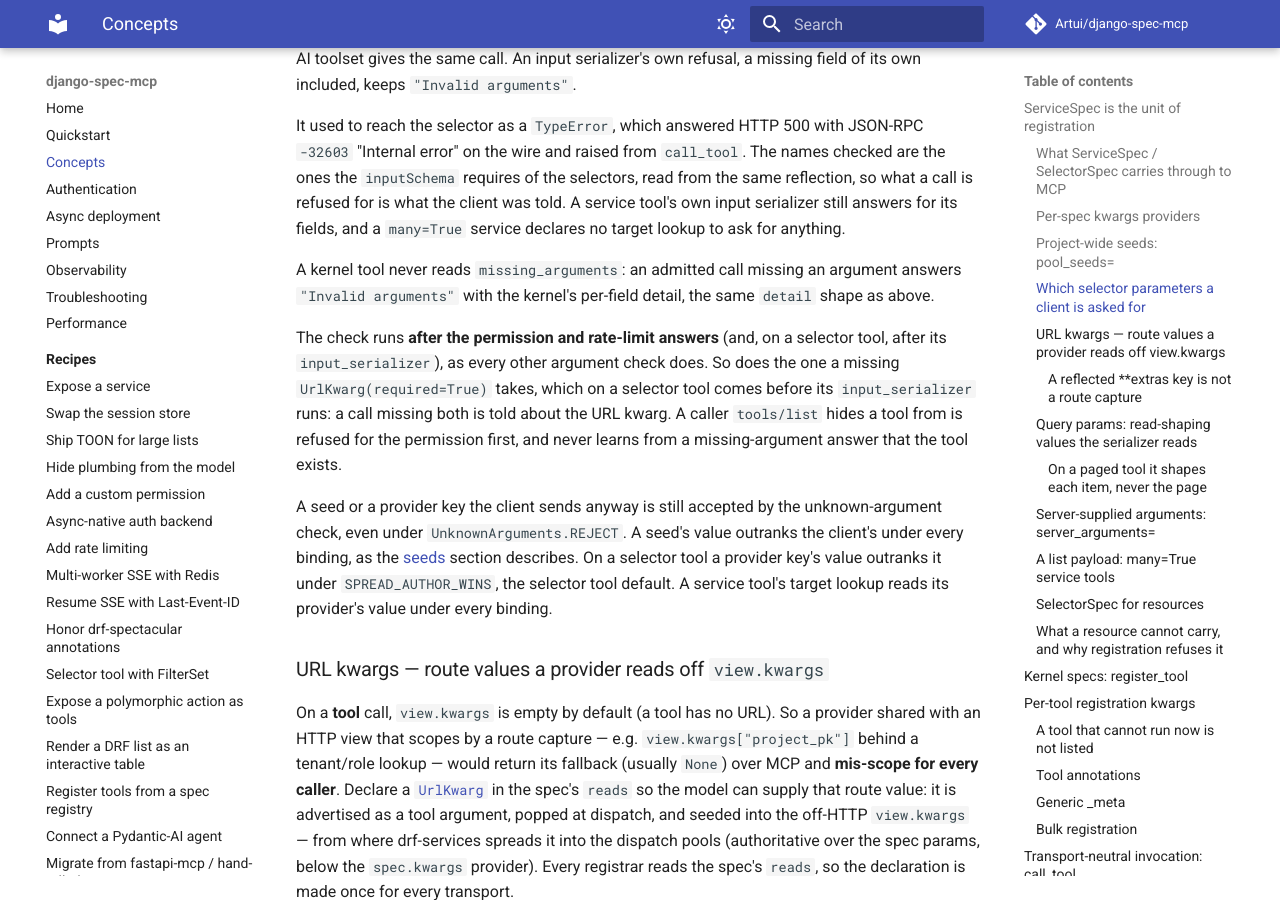
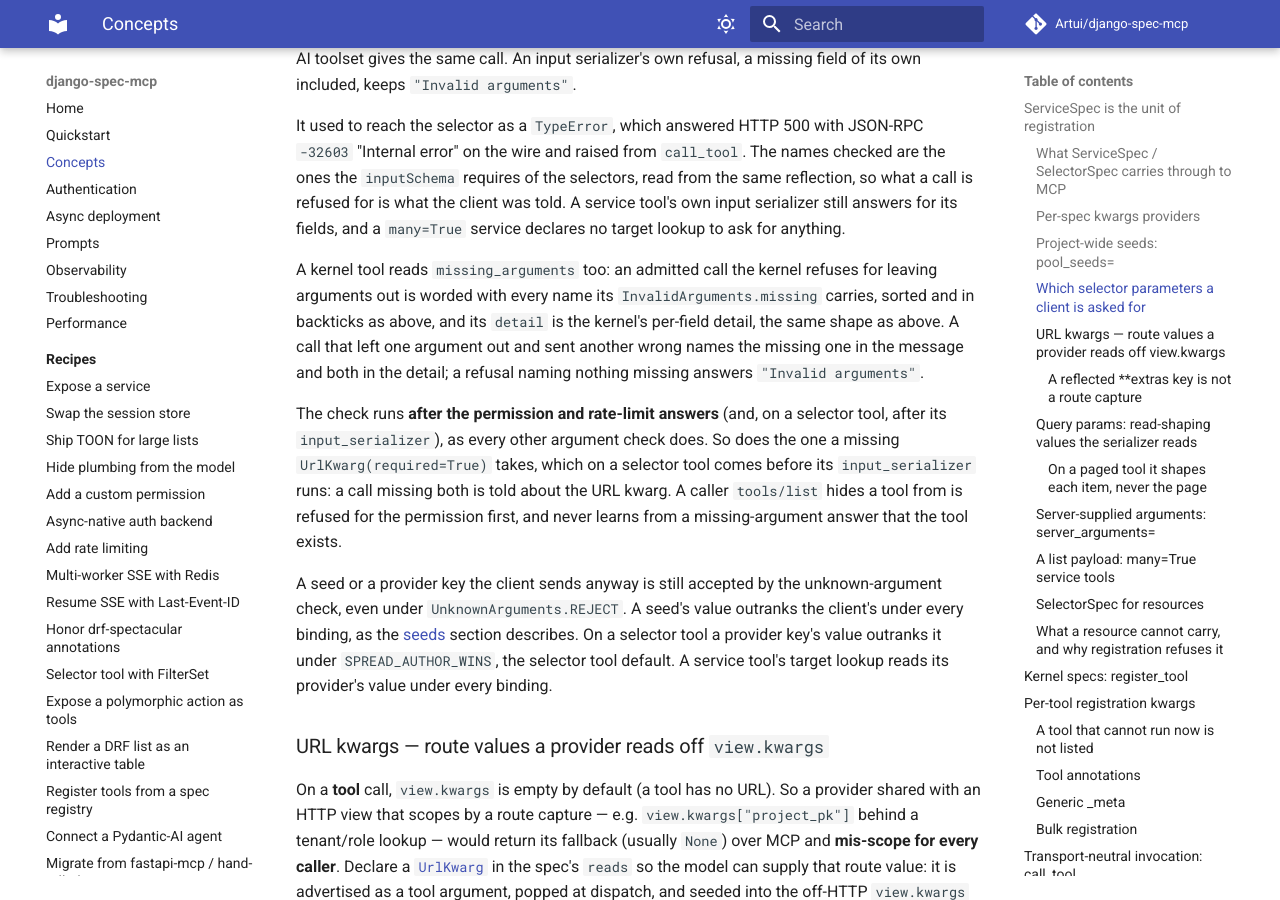
Before and after one commit to Artui/django-spec-mcp, an MkDocs documentation site: the page built from docs/concepts.md, in a window 1280 px wide and 900 px high, scrolled down 6247 px. Built offline with MkDocs 1.6.1 and Material for MkDocs 9.7.7, drawn with Linux system fonts in a browser that asks for light colours; comment, search, counter and statistics services are not loaded; some of the changed text lies outside the part shown.

Commit message:
Docs: a kernel tool words its missing arguments in missing_arguments
The concepts page said a kernel tool never reads the convention; it words
every name InvalidArguments.missing carries, and a refusal naming nothing
missing keeps the generic message, which the Validator-field test now
asserts.

Co-Authored-By: Claude Opus 5.5 <noreply@anthropic.com>

```diff
--- a/docs/concepts.md
+++ b/docs/concepts.md
@@ -318,9 +318,13 @@ from the same reflection, so what a call is refused for is what the client was
 told. A service tool's own input serializer still answers for its fields, and a
 `many=True` service declares no target lookup to ask for anything.
 
-A kernel tool never reads `missing_arguments`: an admitted call missing an
-argument answers `"Invalid arguments"` with the kernel's per-field detail, the
-same `detail` shape as above.
+A kernel tool reads `missing_arguments` too: an admitted call the kernel
+refuses for leaving arguments out is worded with every name its
+`InvalidArguments.missing` carries, sorted and in backticks as above, and its
+`detail` is the kernel's per-field detail, the same shape as above. A call that
+left one argument out and sent another wrong names the missing one in the
+message and both in the detail; a refusal naming nothing missing answers
+`"Invalid arguments"`.
 
 The check runs **after the permission and rate-limit answers** (and, on a
 selector tool, after its `input_serializer`), as every other argument check
@@ -1592,7 +1596,7 @@ Each field is one sentence, and lands in exactly these places:
 | `handle_field_description` | The `outputSchema` description of a handle field that declares none of its own ([Hide plumbing from the model](recipes/agent-audience.md)). | The field is left undescribed. |
 | `handle_line` | The line appended to the description of a tool whose output carries a handle. | The line is dropped, with its ``Identify records by `<label>`.`` prefix. |
 | `query_param_on_pages` | The end of a read-shaping query param's description on a paged tool, and the end of the `isError` message when a value it supplied is refused while rendering ([On a paged tool](#query-param-per-item)). | Dropped from both. |
-| `missing_arguments` | The message of a drf-services call refused for leaving out an argument the selectors require, or a `UrlKwarg(required=True)` ([Which selector parameters a client is asked for](#selector-requiredness)). A kernel tool never reads it: a call missing an argument answers `Invalid arguments`, with the kernel's per-field detail. | Refused with `ImproperlyConfigured`, as is an empty or whitespace-only string: it is the result's whole message. |
+| `missing_arguments` | The message of a drf-services call refused for leaving out an argument the selectors require, or a `UrlKwarg(required=True)` ([Which selector parameters a client is asked for](#selector-requiredness)). A kernel tool reads it as well, worded with every name the kernel's `InvalidArguments.missing` carries, beside the kernel's per-field detail. | Refused with `ImproperlyConfigured`, as is an empty or whitespace-only string: it is the result's whole message. |
 
 `AgentConventions()` is the default, and a server given none uses it. Change one
 field and the others keep the package's wording, so a later correction to a
@@ -1603,8 +1607,8 @@ gets no handle line, and an unpaginated tool gets no scope sentence, whatever th
 conventions say. A field changes **what it says**. The wording reaches every
 route a server answers on: both transports in both eras, `call_tool`,
 `acall_tool`, `list_tools`, and a task's worker. `missing_arguments` reaches
-only drf-services tools: a kernel tool answers `Invalid arguments` with the
-kernel's per-field detail.
+kernel tools as well as drf-services tools: a kernel tool words every name the
+kernel's `InvalidArguments.missing` carries.
 
 Every field is a `str.format` template, rendered wherever it lands whether or
 not it has a placeholder, so a literal brace is written twice, `{{` or `}}`, in
```
Also changed, not shown: 1 other file.
